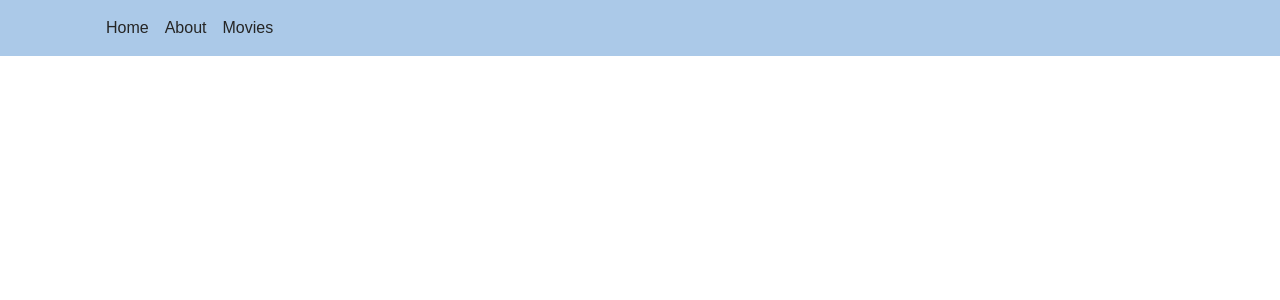
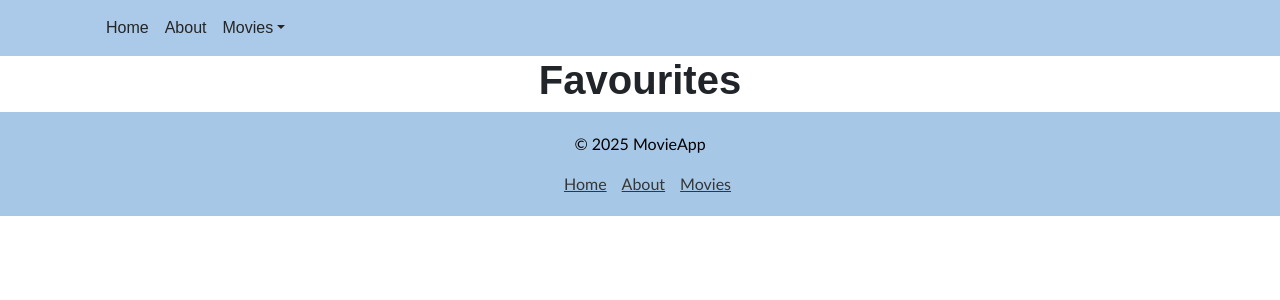
Before and after one commit to talbot648/Movie-Recommender, a React (Vite) app in the folder frontend/: page /Favourites in a window 1280 px wide. Before the commit this address had no page. Shown: the top 300 px of the page. Built offline with nearby package versions, Linux system fonts and the light colour scheme.

Commit message:
added dropdown on navbar for movies with more pages and links

```diff
--- a/frontend/src/App.jsx
+++ b/frontend/src/App.jsx
@@ -6,6 +6,9 @@ import Home from "./pages/Home.jsx"
 import About from "./pages/About.jsx"
 import Movies from "./pages/Movies.jsx"
 import Navbar from "./components/Navbar.jsx"
+import Recommendations from './pages/Recommendations.jsx';
+import Browse from './pages/Browse.jsx';
+import Favourites from './pages/Favourites.jsx';
 
 function AnimatedRoutes (){
   const location = useLocation();
@@ -16,6 +19,9 @@ function AnimatedRoutes (){
         <Route path="/" element= { <PageWrapper><Home /></PageWrapper>} />
         <Route path="/About" element= { <PageWrapper><About /></PageWrapper>} />
         <Route path="/Movies" element= { <PageWrapper><Movies /></PageWrapper>} />
+        <Route path="/Recommendations" element= { <PageWrapper><Recommendations /></PageWrapper>} />
+        <Route path="/Browse" element= { <PageWrapper><Browse /></PageWrapper>} />
+        <Route path="/Favourites" element= { <PageWrapper><Favourites /></PageWrapper>} />
       </Routes>
     </AnimatePresence>
   )
--- a/frontend/src/components/Navbar.jsx
+++ b/frontend/src/components/Navbar.jsx
@@ -1,9 +1,12 @@
 import { Outlet, NavLink } from "react-router-dom";
+import { NavDropdown } from "react-bootstrap";
 import '../css/navbar.css';
 import { useState } from "react";
 
 const Navbar = () => {
     const [isOpen, setIsOpen] = useState(false);
+
+
   return (
     <>
       <nav className="navbar navbar-expand-lg">
@@ -23,9 +26,13 @@ const Navbar = () => {
               <li className="nav-item">
                 <NavLink className="nav-link" to="/About">About</NavLink>
               </li>
+              <NavDropdown title="Movies">
                <li className="nav-item">
-                <NavLink className="nav-link" to="/Movies">Movies</NavLink>
+                <NavDropdown.Item><NavLink className="Nav-link" to="/Recommendations">Recommendations</NavLink></NavDropdown.Item>
+                <NavDropdown.Item><NavLink className="Nav-link" to="/Browse">Browse All</NavLink></NavDropdown.Item>
+                <NavDropdown.Item><NavLink className="Nav-link" to="/Favourites">Favourites</NavLink></NavDropdown.Item>
               </li>
+              </NavDropdown>
             </ul>
 
           </div>
--- /dev/null
+++ b/frontend/src/pages/Browse.jsx
@@ -0,0 +1,14 @@
+
+import Footer from '../components/Footer';
+
+const Browse = () => {
+
+return (
+<>
+<h1>Browse</h1>
+
+<Footer></Footer>
+
+</>
+)}
+export default Browse;
--- /dev/null
+++ b/frontend/src/pages/Favourites.jsx
@@ -0,0 +1,14 @@
+
+import Footer from '../components/Footer';
+
+const Favourites = () => {
+
+return (
+<>
+<h1>Favourites</h1>
+
+<Footer></Footer>
+
+</>
+)}
+export default Favourites;
--- /dev/null
+++ b/frontend/src/pages/Recommendations.jsx
@@ -0,0 +1,14 @@
+
+import Footer from '../components/Footer';
+
+const Recommendations = () => {
+
+return (
+<>
+<h1>Recommendations</h1>
+
+<Footer></Footer>
+
+</>
+)}
+export default Recommendations;
```
